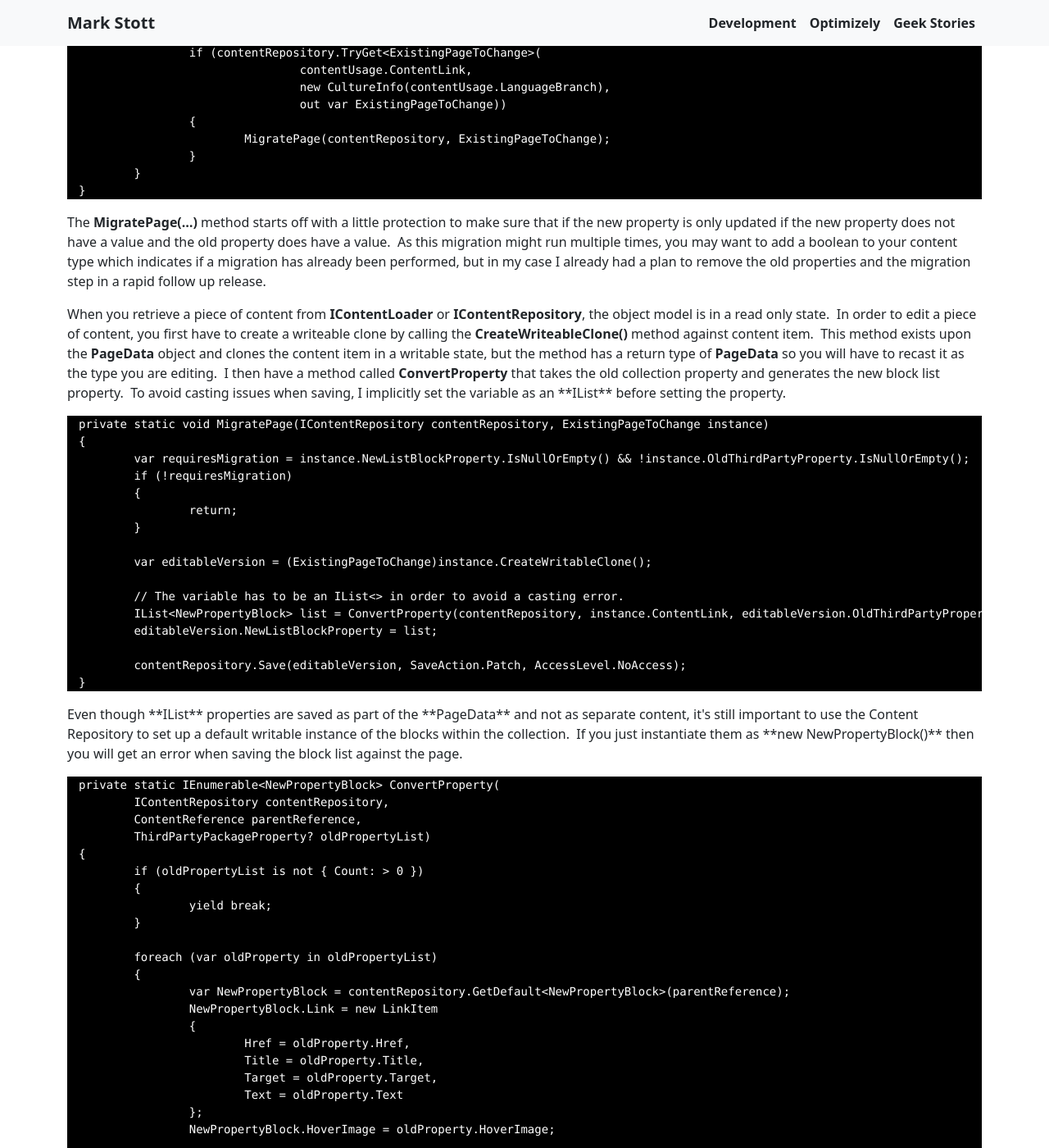
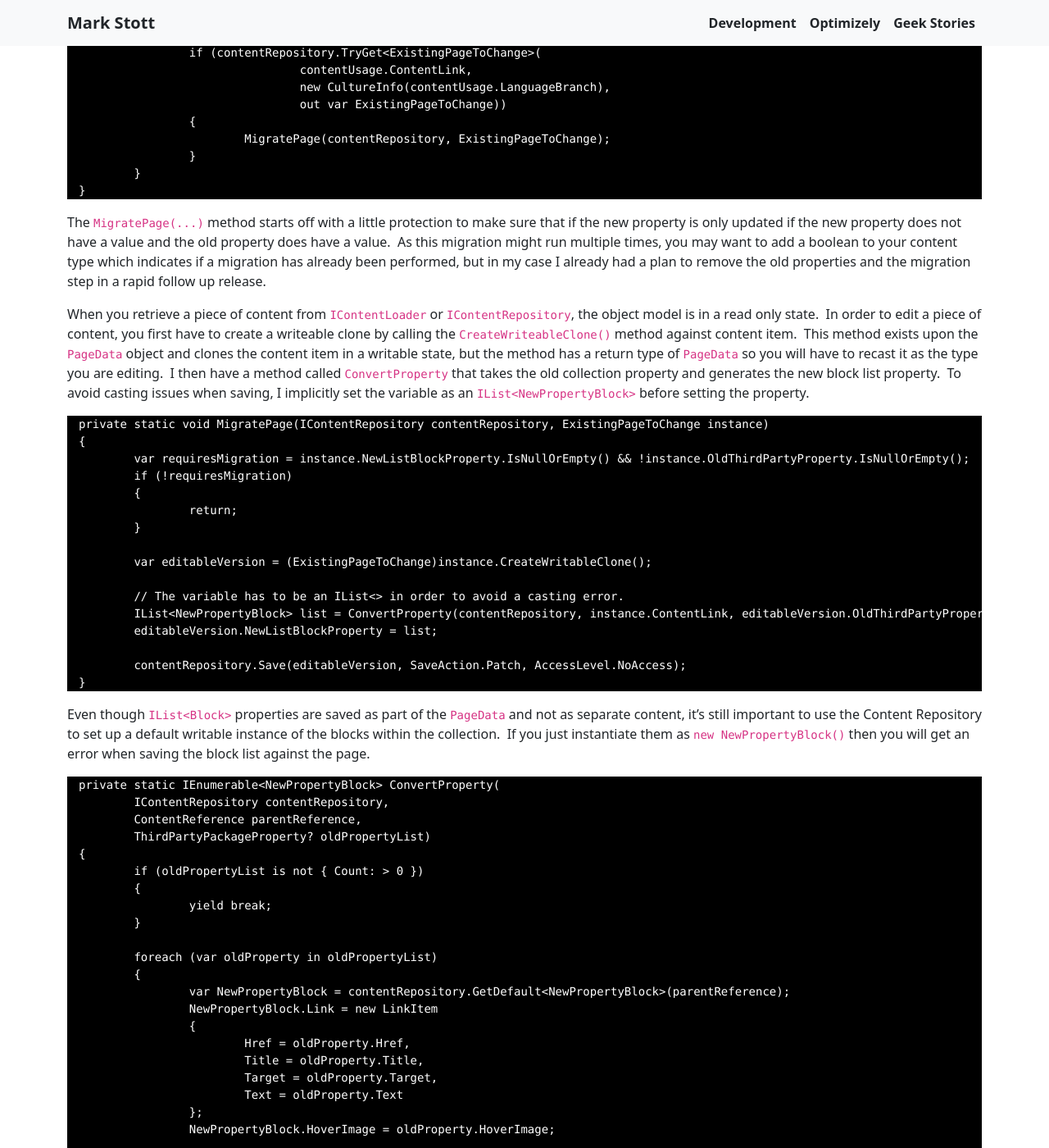
Before and after one commit to GeekInTheNorth/GeekInTheNorth.github.io, a Jekyll site: the page built from _posts/2023-11-23-working-programmatically-with-list-block-properties.md, in a window 1280 px wide and 1400 px high, scrolled down 1490 px. Shown: the whole window at 82% size. Built offline with Jekyll 4.4.1, drawn with Linux system fonts in a browser that asks for light colours.

Commit message:
Update 2023-11-23-working-programmatically-with-list-block-properties.md

````diff
--- a/_posts/2023-11-23-working-programmatically-with-list-block-properties.md
+++ b/_posts/2023-11-23-working-programmatically-with-list-block-properties.md
@@ -20,7 +20,7 @@ Recently we encountered some issues with a third party plugin with the latest ve
 
 The built in Optimizely Migration Step functionality is really good for when you want to do something like rename a content type or property, but if that property is an entirely different type, then you have to manage this change yourself.
 
-As I wanted to migrate the old property onto the new property and the old property was a complex object, I chose to hide the old property rather than remove it so I would have full access to it's structure.  To do this I added the **[ScaffoldColumn(false)]** attribute to the property which tells the CMS Interface not to render the property to the CMS Editor.  I also added the **[Obsolete]** attribute, technically I didn't need to, but it highlights to other developers that the property should be removed and it shows up in tools such as SonarCloud as a reminder to remove the property later on.
+As I wanted to migrate the old property onto the new property and the old property was a complex object, I chose to hide the old property rather than remove it so I would have full access to it's structure.  To do this I added the `[ScaffoldColumn(false)]` attribute to the property which tells the CMS Interface not to render the property to the CMS Editor.  I also added the `[Obsolete]` attribute, technically I didn't need to, but it highlights to other developers that the property should be removed and it shows up in tools such as SonarCloud as a reminder to remove the property later on.
 
 ```
 [Display(Name = "New Field Name")]
@@ -32,7 +32,7 @@ public virtual IList<MyNewBlock>? NewField { get; set; }
 public virtual ThirdPartyPackageProperty? OldField { get; set; }
 ```
 
-I then created a Migration Step class that inherits the Optimizely **MigrationStep** and I added an override for the **AddChanges()** method.  When making a Migration Step, I typically keep this method small and focused around catching and handling errors.  When the application starts up, Optimizely attempts to perform the migration step before it creates any new property types; this means that the first time this migration step is executed will result in a failure.  By catching and swallowing the error I can allow the first start up of the site to succeed and generate the new properties before triggering a second application restart so that the actual migration can take place.
+I then created a Migration Step class that inherits the Optimizely `MigrationStep` and I added an override for the `AddChanges()` method.  When making a Migration Step, I typically keep this method small and focused around catching and handling errors.  When the application starts up, Optimizely attempts to perform the migration step before it creates any new property types; this means that the first time this migration step is executed will result in a failure.  By catching and swallowing the error I can allow the first start up of the site to succeed and generate the new properties before triggering a second application restart so that the actual migration can take place.
 
 ```
 public sealed class MyMigrationStep : MigrationStep
@@ -52,7 +52,7 @@ public sealed class MyMigrationStep : MigrationStep
 }
 ```
 
-The **MigratePages()** method then uses the **IContentTypeRepository** to load the **ContentType** definition for the content type I want to perform the migration on.  I then pass this into an instance of **IContentModelUsage** which will then return a complete list of every language and version of that content type in a content usage model.  I want to convert all versions of every instance of my page type to allow for CMS Editors to compare across historical versions of the content as they will no longer be able to access the old property.  I then loop through each content usage and load the full content version using the **TryGet** method of the **IContentRepository**.
+The `MigratePages()` method then uses the `IContentTypeRepository` to load the `ContentType` definition for the content type I want to perform the migration on.  I then pass this into an instance of `IContentModelUsage` which will then return a complete list of every language and version of that content type in a content usage model.  I want to convert all versions of every instance of my page type to allow for CMS Editors to compare across historical versions of the content as they will no longer be able to access the old property.  I then loop through each content usage and load the full content version using the `TryGet` method of the `IContentRepository`.
 
 ```
 private static void MigratePages()
@@ -77,9 +77,9 @@ private static void MigratePages()
 }
 ```
 
-The **MigratePage(...)** method starts off with a little protection to make sure that if the new property is only updated if the new property does not have a value and the old property does have a value.  As this migration might run multiple times, you may want to add a boolean to your content type which indicates if a migration has already been performed, but in my case I already had a plan to remove the old properties and the migration step in a rapid follow up release.
+The `MigratePage(...)` method starts off with a little protection to make sure that if the new property is only updated if the new property does not have a value and the old property does have a value.  As this migration might run multiple times, you may want to add a boolean to your content type which indicates if a migration has already been performed, but in my case I already had a plan to remove the old properties and the migration step in a rapid follow up release.
 
-When you retrieve a piece of content from **IContentLoader** or **IContentRepository**, the object model is in a read only state.  In order to edit a piece of content, you first have to create a writeable clone by calling the **CreateWriteableClone()** method against content item.  This method exists upon the **PageData** object and clones the content item in a writable state, but the method has a return type of **PageData** so you will have to recast it as the type you are editing.  I then have a method called **ConvertProperty** that takes the old collection property and generates the new block list property.  To avoid casting issues when saving, I implicitly set the variable as an **IList<NewPropertyBlock>** before setting the property.
+When you retrieve a piece of content from `IContentLoader` or `IContentRepository`, the object model is in a read only state.  In order to edit a piece of content, you first have to create a writeable clone by calling the `CreateWriteableClone()` method against content item.  This method exists upon the `PageData` object and clones the content item in a writable state, but the method has a return type of `PageData` so you will have to recast it as the type you are editing.  I then have a method called `ConvertProperty` that takes the old collection property and generates the new block list property.  To avoid casting issues when saving, I implicitly set the variable as an `IList<NewPropertyBlock>` before setting the property.
 
 ```
 private static void MigratePage(IContentRepository contentRepository, ExistingPageToChange instance)
@@ -100,7 +100,7 @@ private static void MigratePage(IContentRepository contentRepository, ExistingPa
 }
 ```
 
-Even though **IList<Block>** properties are saved as part of the **PageData** and not as separate content, it's still important to use the Content Repository to set up a default writable instance of the blocks within the collection.  If you just instantiate them as **new NewPropertyBlock()** then you will get an error when saving the block list against the page.
+Even though `IList<Block>` properties are saved as part of the `PageData` and not as separate content, it's still important to use the Content Repository to set up a default writable instance of the blocks within the collection.  If you just instantiate them as `new NewPropertyBlock()` then you will get an error when saving the block list against the page.
 
 ```
 private static IEnumerable<NewPropertyBlock> ConvertProperty(
@@ -136,7 +136,7 @@ The final step after finishing your edits to the content is to save the content
 contentRepository.Save(editableVersion, SaveAction.Patch, AccessLevel.NoAccess);
 ```
 
-**SaveAction.Patch** updates the existing version of the content without creating a new version or triggering any validation.  As the save is being performed outside of the context of a user action, I had to pass in **AccessLevel.NoAccess** as the minimum access rights needed for the save to complete.  Had I passed in **AccessLevel.Publish**, then the save action would have to take place as part of a user action where the user had "publish" permissions to the content.
+`SaveAction.Patch` updates the existing version of the content without creating a new version or triggering any validation.  As the save is being performed outside of the context of a user action, I had to pass in `AccessLevel.NoAccess` as the minimum access rights needed for the save to complete.  Had I passed in `AccessLevel.Publish`, then the save action would have to take place as part of a user action where the user had "publish" permissions to the content.
 
 ##Summary
 
````
